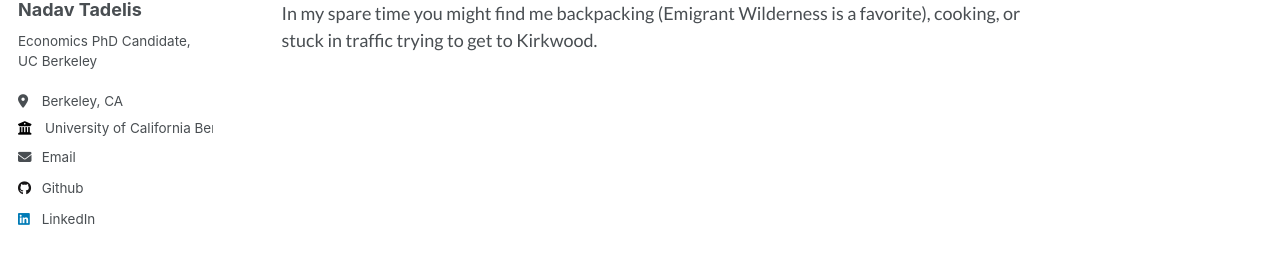
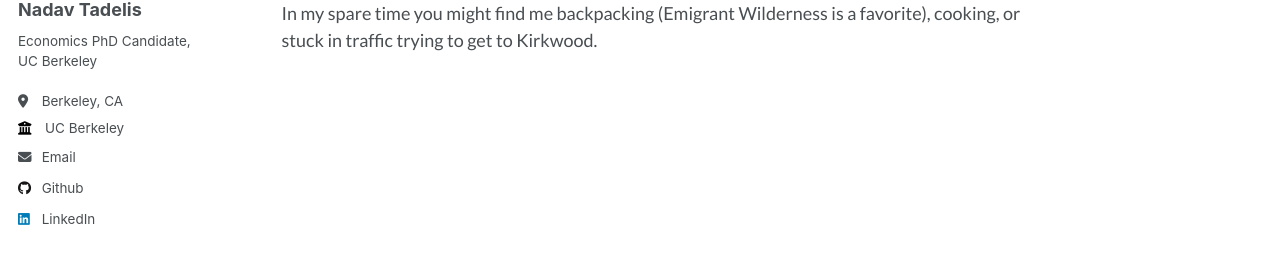
Before and after one commit to nadavtadelis/nadavtadelis.github.io, a Jekyll site: the page built from _pages/about.md, in a window 1280 px wide. Shown: the part 251-515 px from the top of the page. Built offline with Jekyll 4.4.1, drawn with Linux system fonts in a browser that asks for light colours.

Commit message:
Update _config.yml

```diff
--- a/_config.yml
+++ b/_config.yml
@@ -26,7 +26,7 @@ author:
   pronouns         : # example: "she/her"
   bio              : "Economics PhD Candidate, UC Berkeley"
   location         : "Berkeley, CA"
-  employer         : "University of California Berkeley"
+  employer         : "UC Berkeley"
   uri              : # URL
   email            : "ntadelis@berkeley.edu"
 
```
